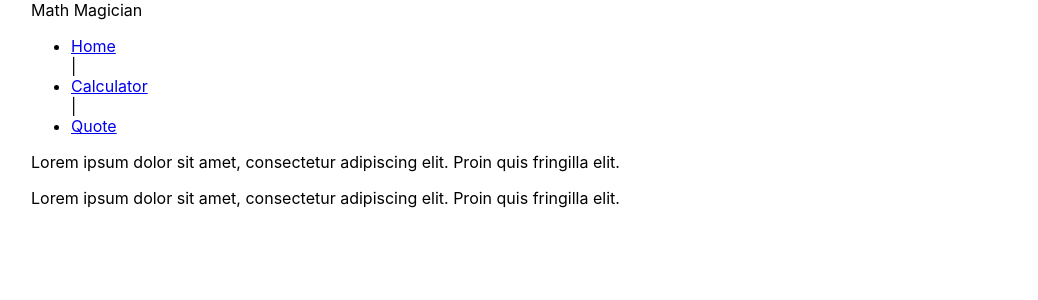
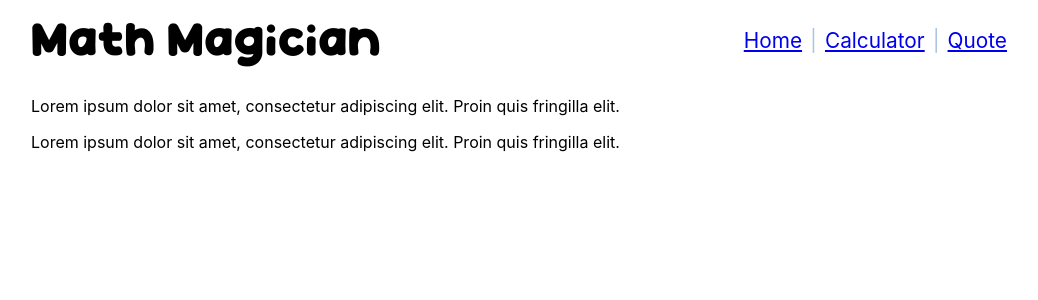
Before and after one commit to emarkees/math-magician, a React (Create React App) app: page /Home in a window 1280 px wide. Shown: the top 300 px of the page, without its empty margins (97-1135 px from the left). Built offline with nearby package versions, Linux system fonts and the light colour scheme.

Commit message:
Add Nav.css file

```diff
--- a/src/Component/Nav.css
+++ b/src/Component/Nav.css
@@ -0,0 +1,33 @@
+@font-face {
+  font-family: myFont;
+  src: url(../assets/Talk.ttf);
+}
+
+.nav {
+  display: flex;
+  flex-direction: row;
+  width: 100%;
+  height: 5rem;
+  justify-content: space-between;
+  align-items: center;
+}
+
+.header {
+  font-size: 2.5rem;
+  font-family: myFont;
+  font-style: normal;
+  font-weight: 100;
+}
+
+.link {
+  display: flex;
+  flex-direction: row;
+  font-size: 1.3rem;
+  gap: 0.5rem;
+  padding: 3rem;
+  color: var(--light-gray);
+}
+
+ul {
+  list-style-type: none;
+}
```
